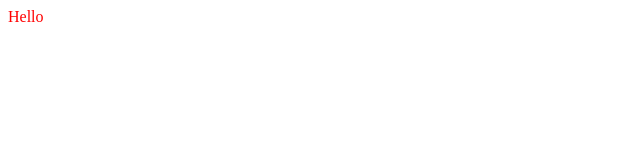
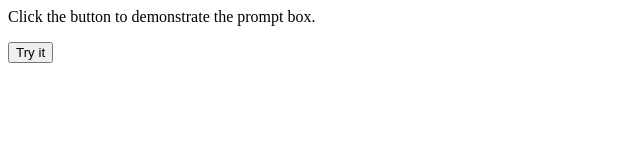
Before and after one commit to jholland1324/jholland1324.github.io, a plain HTML site: page index.html in a window 1280 px wide. Shown: the whole page, without its empty margins (0-640 px from the left). Drawn offline with Linux system fonts and the light colour scheme.

Commit message:
Update index.html

```diff
--- a/index.html
+++ b/index.html
@@ -1,4 +1,21 @@
-<style>
-p {color: red;}
-</style>
-<p>Hello</p>
+<html>
+<body>
+
+<p>Click the button to demonstrate the prompt box.</p>
+
+<button onclick="myFunction()">Try it</button>
+
+<p id="demo"></p>
+
+<script>
+function myFunction() {
+  var person = prompt("Please enter your name", "Harry Potter");
+  if (person != null) {
+    document.getElementById("demo").innerHTML =
+    "Hello " + person + "! How are you today?";
+  }
+}
+</script>
+
+</body>
+</html>
```
